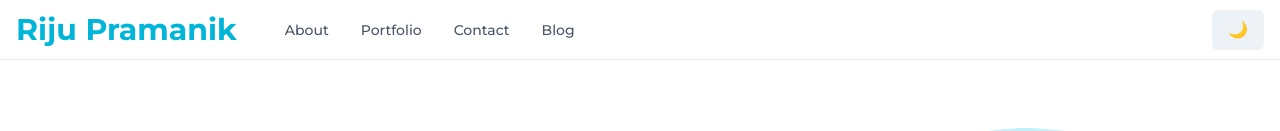
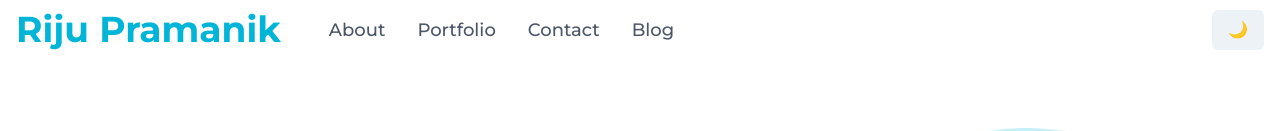
Before and after one commit to pramanikriju/website-nextjs-chakraui, a Next.js app: page / in a window 1280 px wide. Shown: the top 131 px of the page. Built offline with nearby package versions, Linux system fonts and the light colour scheme; a web font is replaced by a local one.

Commit message:
navbar fixes

```diff
--- a/components/layout/navbar.tsx
+++ b/components/layout/navbar.tsx
@@ -27,6 +27,7 @@ import {
 export default function Navbar() {
   const { isOpen, onToggle } = useDisclosure();
   const { colorMode, toggleColorMode } = useColorMode();
+
   return (
     <Box>
       <Flex
@@ -35,7 +36,6 @@ export default function Navbar() {
         minH={"60px"}
         py={{ base: 2 }}
         px={{ base: 4 }}
-        borderBottom={1}
         borderStyle={"solid"}
         borderColor={useColorModeValue("gray.200", "gray.900")}
         align={"center"}
@@ -54,12 +54,19 @@ export default function Navbar() {
             aria-label={"Toggle Navigation"}
           />
         </Flex>
-        <Flex flex={{ base: 1 }} justify={{ base: "center", md: "start" }}>
+        <Flex
+          flex={{ base: 1 }}
+          justify={{ base: "center", md: "start" }}
+          align={"center"}
+        >
           <Heading
             textAlign={useBreakpointValue({ base: "center", md: "left" })}
             fontFamily={"heading"}
             color={useColorModeValue("gray.800", "white")}
-            fontSize="3xl"
+            fontSize={useBreakpointValue({
+              base: "3xl",
+              md: "4xl",
+            })}
             isTruncated
             //bgGradient="linear(to-r, cyan.500,teal.400)"
             bg="cyan.500"
@@ -78,6 +85,7 @@ export default function Navbar() {
           justify={"flex-end"}
           direction={"row"}
           spacing={6}
+          //display={{ base: "none", md: "flex" }}
         >
           <Button onClick={toggleColorMode}>
             {colorMode === "light" ? "🌙" : "☀️"}
@@ -106,7 +114,7 @@ const DesktopNav = () => {
               <Link
                 p={2}
                 href={navItem.href ?? "#"}
-                fontSize={"sm"}
+                fontSize={"lg"}
                 fontWeight={500}
                 color={linkColor}
                 _hover={{
@@ -179,6 +187,8 @@ const DesktopSubNav = ({ label, href, subLabel }: NavItem) => {
 };
 
 const MobileNav = () => {
+  const { colorMode, toggleColorMode } = useColorMode();
+
   return (
     <Stack
       bg={useColorModeValue("white", "gray.800")}
@@ -188,6 +198,16 @@ const MobileNav = () => {
       {NAV_ITEMS.map((navItem) => (
         <MobileNavItem key={navItem.label} {...navItem} />
       ))}
+      <Stack
+        flex={{ base: 1, md: 0 }}
+        justify={"center"}
+        direction={"row"}
+        spacing={6}
+      >
+        <Button onClick={toggleColorMode}>
+          {colorMode === "light" ? "Dark Mode 🌙" : "Light Mode☀️"}
+        </Button>
+      </Stack>
     </Stack>
   );
 };
```
Also changed, not shown: public/img/profile.jpg (added).
